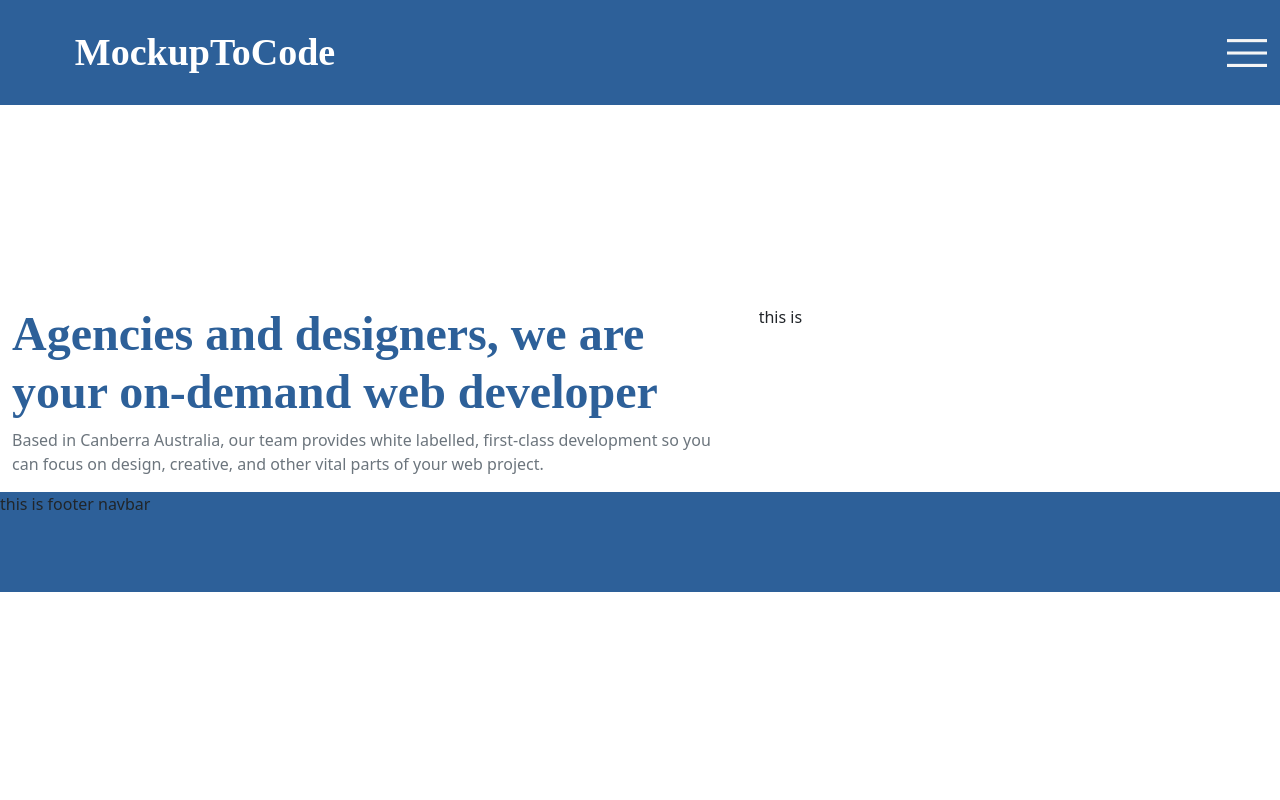
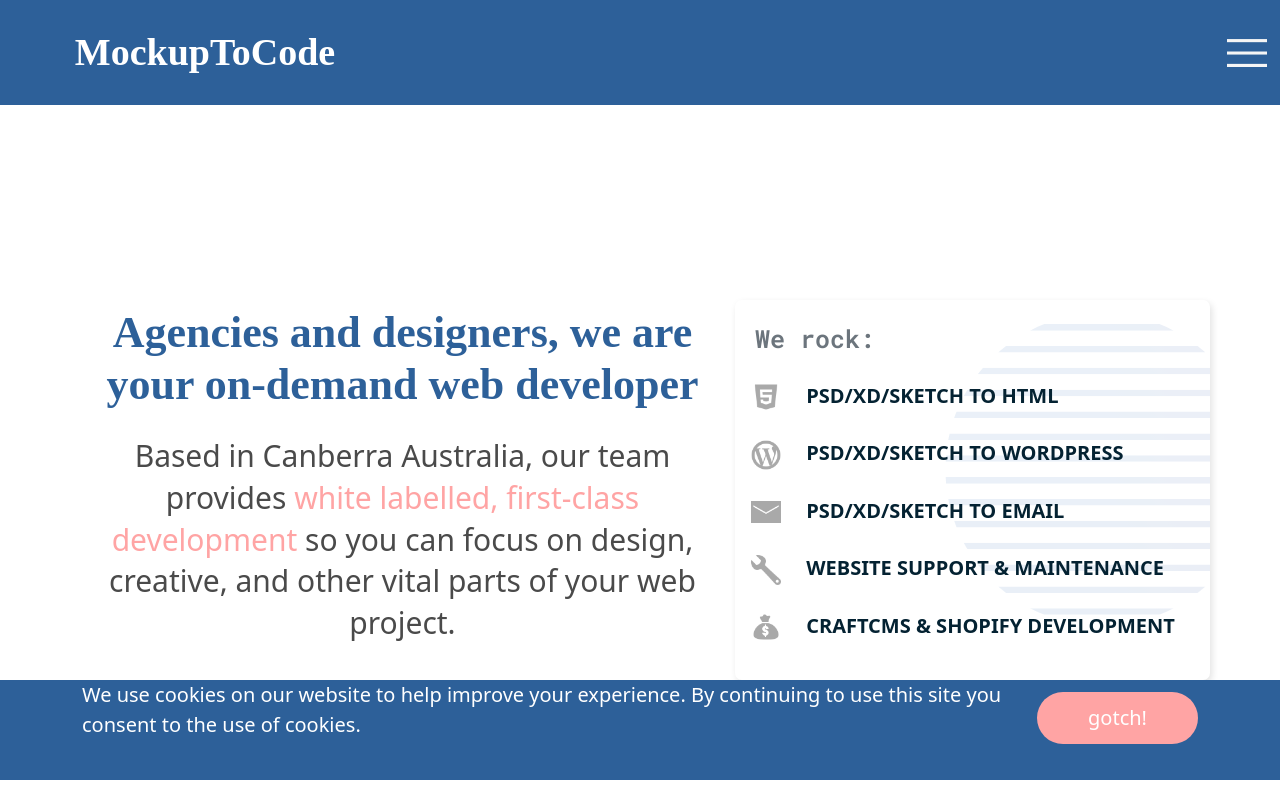
Before and after one commit to TadesseDev/mockuptocode.com-clone, a plain HTML site: page withbootstrap.html in a window 1280 px wide. Drawn offline with Linux system fonts and the light colour scheme; a web font is replaced by a local one.

Commit message:
navbar complet body start

```diff
--- a/fonts/fonts.css
+++ b/fonts/fonts.css
@@ -1,6 +1,11 @@
 @font-face {
     font-family: "brand-font";
     src: url("RobotoMono-Italic-VariableFont_wght.ttf");
+}
+
+@font-face {
+    font-family: "brand-font-normal";
+    src: url("RobotoMono-VariableFont_wght.ttf");
 }
 
 @font-face {
--- a/withbootstrap.html
+++ b/withbootstrap.html
@@ -8,9 +8,17 @@
     <link rel="stylesheet" href="bootstrap-5.0.0-beta3-dist/css/bootstrap.css">
     <link rel="stylesheet" href="fonts/fonts.css">
     <style>
+         :root {
+            --important-c: #ffa4a4;
+        }
+
         .navbar {
             margin: 0px;
             padding: 0px;
+            position: fixed;
+            width: 100%;
+            top: 0px;
+            z-index: 1;
         }
 
         .navbar-nav li {
@@ -42,14 +50,6 @@
             font-family: kiwi-m;
             font-weight: bold;
         }
-        /* .navbar-nav {
-            background-color: white;
-        }
-
-        .navbar-nav a {
-            color: black;
-        }
-         */
 
         .nav-link:active {
             color: #0d57aa;
@@ -75,7 +75,7 @@
 
         .left-cont .cont:nth-child(1),
         .left-cont .cont:nth-child(2) {
-            background-color: #ffa4a4;
+            background-color: var(--important-c);
             color: white;
             font-family: "kiwi-r";
             font-weight: 900;
@@ -90,10 +90,12 @@
             color: white;
         }
 
-        .navbra-nav .nav-item .nav-link {}
-
         a {
             color: rgb(63, 62, 62);
+        }
+
+        .important-c {
+            color: var(--important-c);
         }
 
         .active {
@@ -129,30 +131,114 @@
             padding-left: 50px;
         }
 
-        .mainTexy {
+        .mainText {
             color: #2d6099;
             font-family: kiwi-l;
             font-weight: bold;
+            font-size: 44px;
+        }
+
+        .mainText-body {
+            padding-top: 15px;
+            font-size: 30px;
+            margin-bottom: 30px;
+            line-height: 1.39;
+            color: #4a4a4a;
         }
 
         .footer-navbar {
-            position: static;
-            display: block;
+            position: sticky;
+            bottom: 0px;
             height: 100px;
             width: 100%;
             background-color: #2d6099;
-            bottom: 0px;
-            top: 0;
+        }
+
+        .footer-navbar .container button {
+            float: right;
+            background-color: var(--important-c);
+            vertical-align: middle;
+            height: fit-content;
+            color: white;
+            border-color: transparent;
+            font-size: 20px;
+            padding: 10px 50px;
+            border-radius: 30px;
+        }
+
+        .footer-navbar .container p {
+            float: left;
+            color: white;
+            font-size: 20px;
+        }
+
+        .footer-navbar .container {
+            display: flex;
+            align-items: center;
+            justify-content: space-between;
+        }
+
+        .home-info-list .list-group .list-group-item {
+            border: none;
+            display: block;
+            font-size: 20px;
+            font-weight: bold;
+            line-height: 30px;
+            text-transform: uppercase;
+            color: #042232;
+            background-color: transparent;
+            margin-bottom: 10px;
+        }
+
+        .container .row:nth-child(1) .list-item-container {
+            background: linear-gradient(0.25turn, #3f87a6, #ebf8e1, #f69d3c);
+            background-image: url("image/cicle-bg.svg");
+            background-size: 330px;
+            background-repeat: no-repeat;
+            background-position-x: 140%;
+            background-position-y: -20px;
+            box-shadow: rgb(226, 226, 226) 2px 3px 7px;
+            border-radius: 7px;
+            padding: 20px 0px;
         }
 
         .mt-55 {
-            margin-top: 200px;
+            margin-top: 300px;
+        }
+
+        .small-icon {
+            width: 30px;
+        }
+
+        .list-group-item .small-icon {
+            margin-right: 20px;
+            transition: all 0.5s ease;
+        }
+
+        .list-group-item:nth-child(4) .small-icon:hover {
+            transform: rotate(90deg);
+        }
+
+        .home-info-title {
+            margin-left: 20px;
+            font-size: 25px;
+            margin-bottom: 15px;
+            font-family: brand-font-normal;
+            font-weight: 600;
         }
 
         @media (max-width: 1599px) {
+            .mainText,
+            .mainText-body {
+                text-align: center;
+            }
             .navbar {
                 background-color: #2d6099;
             }
+        }
+
+        @media (min-width: 1599px) {
+            .container {}
         }
     </style>
     <title>Document</title>
@@ -183,9 +269,6 @@
                 <li class="nav-item">
                     <a href="#" class="nav-link">WORK</a>
                 </li>
-                <li class="nav-item">
-                    <a href="#" class="nav-link">WORK</a>
-                </li>
             </ul>
             <div class="left-cont">
                 <div class="cont"> <span><img class="icon" src="icons/Phone_50px.png" alt="phone icon"></span><span class="bi bi-telephone-outbound-fill"></span><span class="phoneN"> +251921577930 </span></div>
@@ -193,20 +276,31 @@
             </div>
         </div>
     </nav>
-    <div class="container-fluid" style="max-width: 1550px;">
-        <div class="row mt-55">
+    <div class="container">
+        <div class="row mt-55 align-items-center">
             <div class="col-xl-7">
-                <h1 class="display-5 mainTexy">Agencies and designers, we are your on-demand web developer</h1>
-                <p class="text-muted">Based in Canberra Australia, our team provides white labelled, first-class development so you can focus on design, creative, and other vital parts of your web project.</p>
+                <h1 class=" mainText">Agencies and designers, we are your on-demand web developer</h1>
+                <p class="mainText-body">Based in Canberra Australia, our team provides <span class="important-c">white labelled, first-class development</span> so you can focus on design, creative, and other vital parts of your web project.</p>
             </div>
-            <div class="col-xl-5">
-
-                this is
+            <div class="col-xl-5 list-item-container">
+                <div class="home-info-title text-muted">We rock:</div>
+                <div class="home-info-list">
+                    <ul class="list-group">
+                        <li class="list-group-item"><span><img class="small-icon" src="icons/Html 5_48px.png" alt=""></span> PSD/XD/SKETCH to HTML</li>
+                        <li class="list-group-item"><span><img class="small-icon" src="icons/WordPress_50px.png" alt=""></span> PSD/XD/SKETCH to WordPress</li>
+                        <li class="list-group-item"><span><img class="small-icon" src="icons/Mail_50px.png" alt=""></span> PSD/XD/SKETCH TO EMAIL</li>
+                        <li class="list-group-item"><span><img class="small-icon" src="icons/Support_48px.png" alt=""></span> WEBSITE SUPPORT & MAINTENANCE</li>
+                        <li class="list-group-item"><span><img class="small-icon" src="icons/Money Bag_48px.png" alt=""></span> CRAFTCMS & SHOPIFY DEVELOPMENT</li>
+                    </ul>
+                </div>
             </div>
         </div>
     </div>
     <div class="footer-navbar">
-        this is footer navbar
+        <div class="container">
+            <p> We use cookies on our website to help improve your experience. By continuing to use this site you consent to the use of cookies.</p>
+            <button type="button footer-button" class="btn btn-warning">gotch!</button>
+        </div>
     </div>
     <script src="JQuery-3.6.0/jquery-3.6.0.js"></script>
     <script src="bootstrap-5.0.0-beta3-dist/js/bootstrap.js"></script>
```
Also changed, not shown: bootstrap-5.0.0-beta3-dist/css/bootstrap.css, icons/Html 5_48px.png (added), icons/Mail_50px.png (added), icons/Money Bag_48px.png (added), icons/Support_48px.png (added), icons/WordPress_50px.png (added), image/cicle-bg.svg (added).
